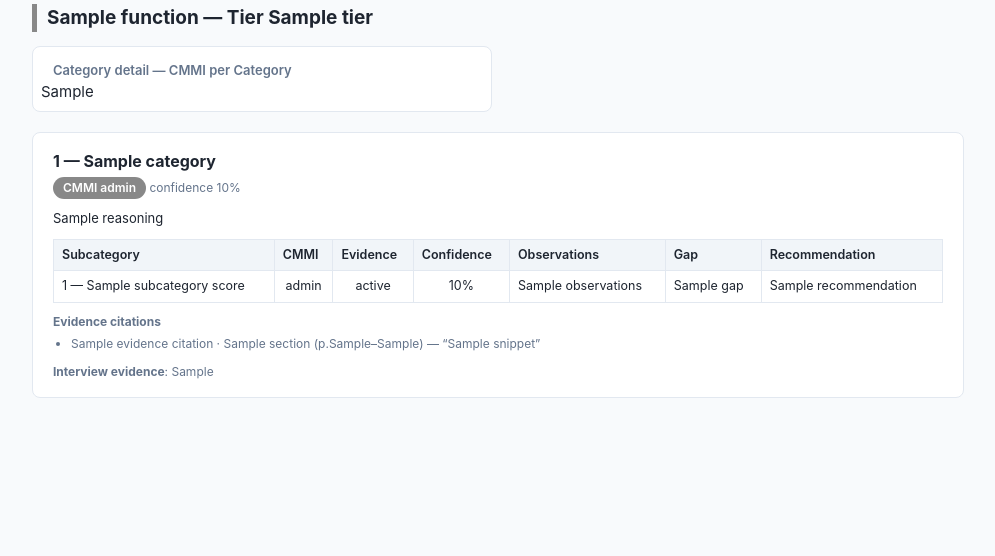
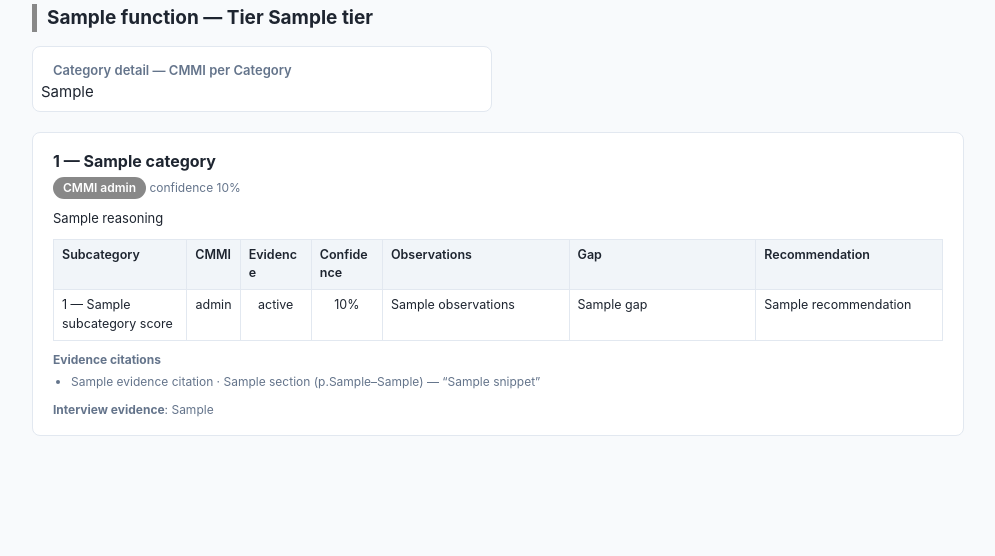
Before and after one commit to megha444/csf-nist-assessor, a Python web app: template csf_specialists/templates/report.html.j2 in a window 1280 px wide. Shown: the part 422-978 px from the top of the page, without its empty margins (142-1137 px from the left). Before the commit the page ends 820 px from the top, so only its background shows below. Run offline with Jinja, Linux system fonts and the light colour scheme; the template is opened without the code that fills it: most values are stand-ins (such as "Sample title", 1, 10 or a date in 2020).

Commit message:
[fix]: cell wrap around for for reports

```diff
--- a/csf_specialists/templates/report.html.j2
+++ b/csf_specialists/templates/report.html.j2
@@ -110,10 +110,21 @@
   td.low-confidence-cell { color: #b91c1c; font-weight: 600; }
   .reasoning { font-size: 13px; color: var(--ink); margin: 10px 0; }
 
-  table.subs { width: 100%; border-collapse: collapse; font-size: 12.5px; margin-top: 10px; }
-  table.subs th, table.subs td { border: 1px solid var(--border); padding: 6px 8px; vertical-align: top; text-align: left; }
+  /* table-layout: fixed + explicit per-column widths so the 3 free-text columns
+     (Observations/Gap/Recommendation) get real room and wrap instead of being
+     squeezed by auto-layout; word-break covers unbroken long strings (e.g. a
+     technical term or citation) that plain wrapping alone wouldn't catch. */
+  table.subs { width: 100%; border-collapse: collapse; font-size: 12.5px; margin-top: 10px; table-layout: fixed; }
+  table.subs th, table.subs td { border: 1px solid var(--border); padding: 6px 8px; vertical-align: top; text-align: left; word-wrap: break-word; overflow-wrap: anywhere; }
   table.subs th { background: #f1f5f9; font-weight: 600; }
   table.subs td.center { text-align: center; }
+  table.subs th:nth-child(1), table.subs td:nth-child(1) { width: 15%; }  /* Subcategory */
+  table.subs th:nth-child(2), table.subs td:nth-child(2) { width: 6%; }   /* CMMI */
+  table.subs th:nth-child(3), table.subs td:nth-child(3) { width: 8%; }   /* Evidence */
+  table.subs th:nth-child(4), table.subs td:nth-child(4) { width: 8%; }   /* Confidence */
+  table.subs th:nth-child(5), table.subs td:nth-child(5),
+  table.subs th:nth-child(6), table.subs td:nth-child(6),
+  table.subs th:nth-child(7), table.subs td:nth-child(7) { width: 21%; }  /* Observations / Gap / Recommendation */
 
   .evidence-list, .interview-list { font-size: 12px; color: var(--muted); margin-top: 10px; }
   .evidence-list ul, .interview-list ul { margin: 4px 0 0; padding-left: 18px; }
```
Also changed, not shown: csf_specialists/scripts/export_excel.py (+27 -1 lines), csf_ui/app.py (+13 -3 lines), task_list.md (+2 -2 lines).
